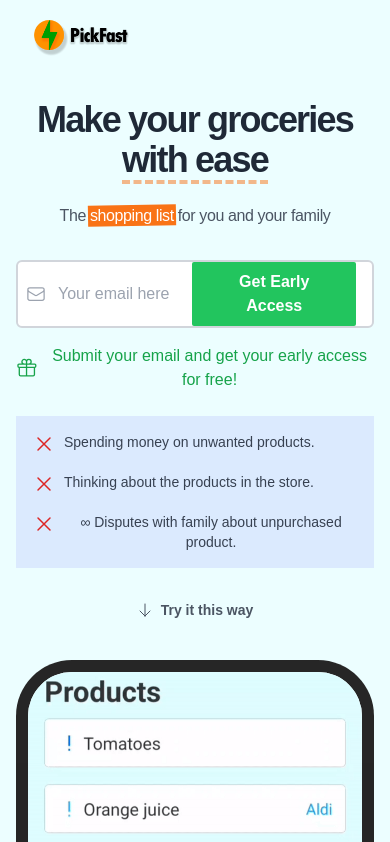
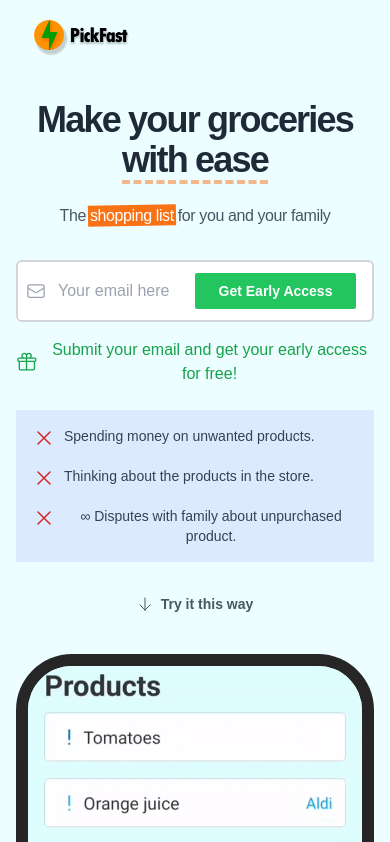
Before and after one commit to nazaruys/pickfast-web, a Next.js app: page / in a window 390 px wide. Shown: the top 842 px of the page. Built offline with nearby package versions, Linux system fonts and the light colour scheme.

Commit message:
Fixed button design on phones

```diff
--- a/app/components/EmailCollecter.js
+++ b/app/components/EmailCollecter.js
@@ -28,7 +28,9 @@ const EmailCollecter = ({ placeholder = "Your email here", buttonText = "Get Ear
       </div>
       <button
         type="submit"
-        className={`mx-4 rounded-sm px-6 py-2 basis-1/2 transition-transform duration-300 transform ${isSubmitting ? 'bg-gray-400 text-gray-700' : 'bg-green-500 text-white font-semibold hover:-translate-y-[0.1rem]'}`}
+        className={`mx-4 rounded-sm py-2 basis-1/2 transition-transform duration-300 transform
+                    ${isSubmitting ? 'bg-gray-400 text-gray-700' : 'bg-green-500 text-white font-semibold hover:-translate-y-[0.1rem]'}
+                    text-sm sm:text-base`} // Adjust font size for small and larger screens
         disabled={isSubmitting} // Disable button when submitting
       >
         {isSubmitting ? 'Email sent' : buttonText} {/* Change button text */}
```
